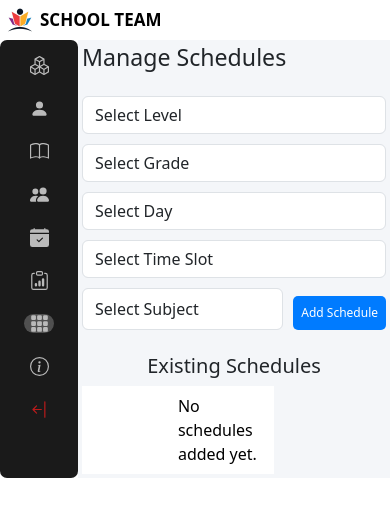
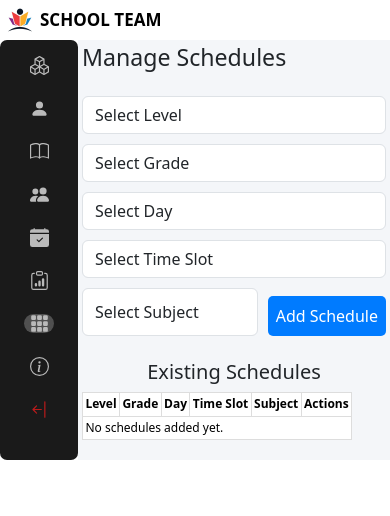
Before and after one commit to maryam-hussien/schoolManagmentSystem, a React (Vite) app in the folder FrontEnd/: page /dashboard/schedule in a window 390 px wide. Shown: the top 516 px of the page. Built offline with nearby package versions, Linux system fonts and the light colour scheme.

Commit message:
dash attendence responsive

```diff
--- a/FrontEnd/src/Dashboard/DashPages/DashAttendaane/DashAttandane.css
+++ b/FrontEnd/src/Dashboard/DashPages/DashAttendaane/DashAttandane.css
@@ -3,3 +3,46 @@
   padding: 0.25rem;
   flex-direction: column;
 }
+
+
+.dashAttendance .table {
+  width: 80%; /* Reduce the table width */
+  margin: 20px auto; /* Center the table by adding automatic margins */
+  border-collapse: collapse;
+  overflow-x: auto; /* Enable horizontal scrolling */
+}
+
+
+.dashAttendance .table th,.dashAttendance .table td {
+  padding: 12px; /* Add padding for table cells */
+  text-align: left;
+  border: 1px solid #ddd; /* Add border to cells for clear separation */
+}
+
+/* Styling for extra small screens (phones and below) */
+@media (max-width: 768px) {
+
+  /* Decrease font size and remove padding */
+  .dashAttendance .table {
+    font-size: 0.75rem; /* Reduce font size more for phones */
+  }
+
+  .dashAttendance table.table td, .dashAttendance table.table th {
+    padding: 0.15rem; /* Further reduce padding */
+    width: auto; /* Adjust width dynamically */
+  }
+
+
+
+  /* Wrap the table on smaller screens */
+  .dashAttendance .table-responsive {
+    overflow-x: auto;
+    display: block;
+    white-space: nowrap; /* Prevent columns from being squeezed */
+  }
+
+  /* Ensure td wraps when necessary */
+  .dashAttendance table.table td, table.table th {
+    white-space: normal; /* Allow the content to wrap in cells */
+  }
+}
--- a/FrontEnd/src/Dashboard/DashPages/DashAttendaane/DashAttendance.jsx
+++ b/FrontEnd/src/Dashboard/DashPages/DashAttendaane/DashAttendance.jsx
@@ -3,6 +3,7 @@ import Students from "../../../../public/data/studentsapi";
 import Level from '../../DashComponents/selectedLevel/Level'; // Import the Level component
 import { toast, ToastContainer } from 'react-toastify';
 import 'react-toastify/dist/ReactToastify.css';
+import "./DashAttandane.css"
 
 
 function DashAttendance() {
@@ -57,9 +58,11 @@ function DashAttendance() {
         />
       </form>
 
-      <div className="attend-table">
+      <div className="dashAttendance">
+        <h5 className="text-center mt-4 mb-2">Existing Students</h5>
         <table className="table table-responsive">
         <thead>
+
             <tr>
               <th>ID</th>
               <th>Name</th>
@@ -70,6 +73,7 @@ function DashAttendance() {
             </tr>
           </thead>
           <tbody>
+
             {filteredStudents.length > 0 ? (
               filteredStudents.map((student) => (
                 <tr key={student.id}>
--- a/FrontEnd/src/Dashboard/DashPages/DashSchedule/DashSchedule.css
+++ b/FrontEnd/src/Dashboard/DashPages/DashSchedule/DashSchedule.css
@@ -1,4 +1,3 @@
-
 
 .submit-btn {
   margin-top: 10px;
@@ -8,13 +7,6 @@
   border: none;
   border-radius: 5px;
   cursor: pointer;
-}
-
-.manage-schedules .table {
-  margin-top: 20px;
-  width: 80%; /* Keep the table centered with a reduced width */
-  margin-left: auto;
-  margin-right: auto;
 }
 
 .schedulebtns {
@@ -43,7 +35,7 @@
 /* Center the table, reduce its width, and add margins */
 .manage-schedules.table {
   width: 80%; /* Reduce the table width */
-  margin: 0 auto; /* Center the table by adding automatic margins */
+  margin: 20px auto; /* Center the table by adding automatic margins */
   border-collapse: collapse;
   overflow-x: auto; /* Enable horizontal scrolling */
 }
@@ -78,42 +70,32 @@
   color: white;
 }
 
-/* Responsive design for smaller screens */
-@media (max-width: 425px) {
+
+/* Styling for extra small screens (phones and below) */
+@media (max-width: 576px) {
+
+
+  /* Decrease font size and remove padding */
   .manage-schedules .table {
-    width: 100%; /* Allow table to take up full width on small screens */
-    overflow-x: scroll; /* Enable horizontal scrolling */
-    display: block; /* Display table as a block element to scroll */
-    margin: auto;
+    font-size: 0.75rem; /* Reduce font size more for phones */
   }
 
-  .manage-schedules .table thead, .manage-schedules.table tbody, .manage-schedules.table th, .manage-schedules.table td, .manage-schedules.table tr {
-    display: block; /* Display table rows and cells as blocks */
+  .manage-schedules table.table td, .manage-schedules table.table th {
+    padding: 0.15rem; /* Further reduce padding */
+    width: auto; /* Adjust width dynamically */
   }
 
-  .manage-schedules .table tr {
-    margin-bottom: 10px; /* Add margin between rows */
 
+
+  /* Wrap the table on smaller screens */
+  .manage-schedules .table-responsive {
+    overflow-x: auto;
+    display: block;
+    white-space: nowrap; /* Prevent columns from being squeezed */
   }
 
-  .manage-schedules .table th {
-    position: absolute; /* Keep headers visible when scrolling */
-    top: -9999px;
-    left: -9999px;
+  /* Ensure td wraps when necessary */
+  .manage-schedules table.table td, table.table th {
+    white-space: normal; /* Allow the content to wrap in cells */
   }
-
-  .manage-schedules .table td {
-    border: none;
-    padding: 8px;
-    position: relative;
-    padding-left: 50%;
-  }
-.scheduleedit-btn, .scheduledelete-btn {
-width: 30%;
 }
-.manage-schedules .submit-btn {
-  width: fit-content;
-font-size: 12px;
-
-}
-}
--- a/FrontEnd/src/Dashboard/DashPages/DashSchedule/DashSchedule.jsx
+++ b/FrontEnd/src/Dashboard/DashPages/DashSchedule/DashSchedule.jsx
@@ -81,7 +81,7 @@ const DashSchedule = () => {
 
       <h5 className="text-center mt-4 mb-2">Existing Schedules</h5>
       {/* Display added schedules */}
-      <table className="table">
+      <table className="table table-responsive">
         <thead>
           <tr>
             <th>Level</th>
```
